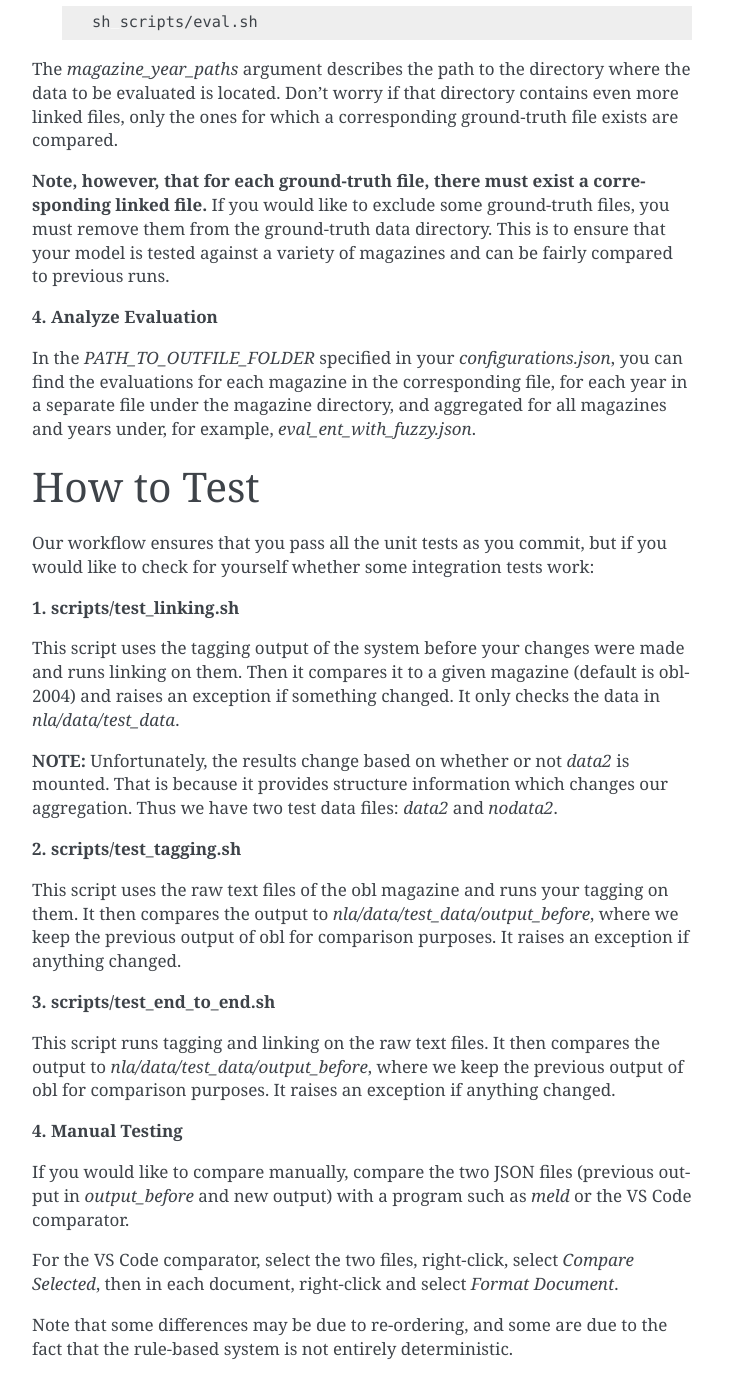
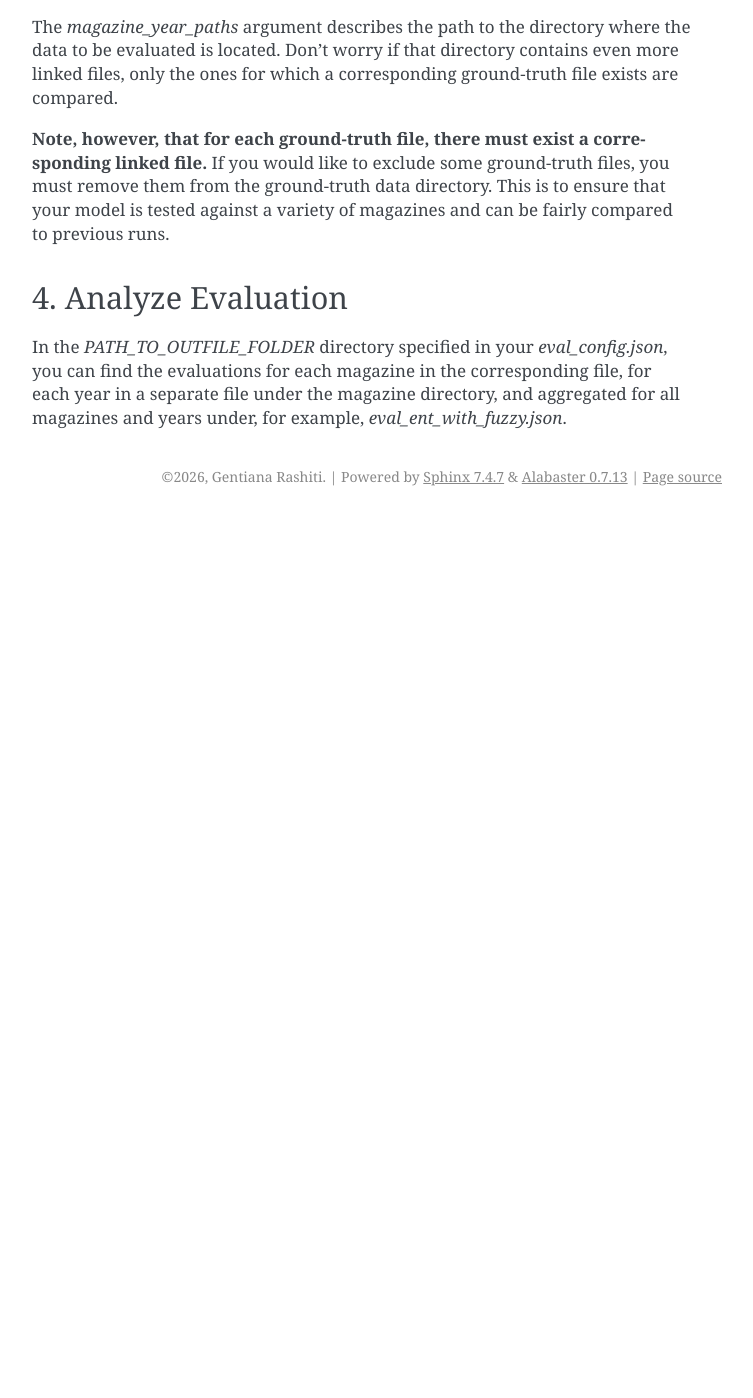
Before and after one commit to eth-library/CHNOBLi, a Sphinx documentation site: the page built from docs/source/evaluation.rst, in a window 1280 px wide and 1400 px high, scrolled down 753 px. Shown: the whole window, without its empty margins (388-1141 px from the left). Built offline with Sphinx 7.4.7, drawn with Linux system fonts in a browser that asks for light colours; after the commit the page ends 1269 px from its top, so only the background shows below that; some of the changed text lies outside the part shown.

Commit message:
update descriptions, docstrings

```diff
--- a/docs/source/evaluation.rst
+++ b/docs/source/evaluation.rst
@@ -2,11 +2,10 @@
 ===============
 To evaluate the output of this system, you need:
 
-**1. Ground-Truth Data**
+1. Ground-Truth Data
+~~~~~~~~~~~~~~~~~~~~
 
-There are two sets of ground-truth data, both describing select years and pages of the same magazines [cmt, edu, fsi, gfr, hvg, obl, rep, tjb, woh, zlp, zut]. One set was created "with fuzzy matching", i.e., minor misspellings of the entity name are tolerated when looking for the corresponding GND entry, while the other was created "without fuzzy matching", so only the name on the screen was considered.
-
-To select which ground-truth dataset you would like to evaluate against, set the command-line argument `--fuzzy True` or `--fuzzy False`. If nothing is set, the default is `--fuzzy True`.
+The ground-truth data, consisting of select years and pages of the magazines [cmt, edu, fsi, gfr, hvg, obl, rep, tjb, woh, zut] was created "with fuzzy matching", i.e., minor misspellings of the entity name are tolerated when looking for the corresponding GND entry.
 
 Your configuration file then specifies where the ground-truth data for the fuzzy level is located:
 
@@ -14,11 +13,13 @@
 
         nla/configs/eval_config.json
 
-**2. Evaluation Level**
+2. Evaluation Level
+~~~~~~~~~~~~~~~~~~~
 
 Evaluation can be done at an entity or reference level. To select which level of evaluation you would like to see, set the command-line argument `--eval_level ref` or `--eval_level ent`.
 
-**3. Run Evaluation**
+3. Run Evaluation
+~~~~~~~~~~~~~~~~~
 
     You can simply run the script:
 
@@ -30,32 +31,7 @@
 
 **Note, however, that for each ground-truth file, there must exist a corresponding linked file.** If you would like to exclude some ground-truth files, you must remove them from the ground-truth data directory. This is to ensure that your model is tested against a variety of magazines and can be fairly compared to previous runs.
 
-**4. Analyze Evaluation**
+4. Analyze Evaluation
+~~~~~~~~~~~~~~~~~~~~~
 
-In the `PATH_TO_OUTFILE_FOLDER` specified in your `configurations.json`, you can find the evaluations for each magazine in the corresponding file, for each year in a separate file under the magazine directory, and aggregated for all magazines and years under, for example, `eval_ent_with_fuzzy.json`.
-
-How to Test
-===========
-Our workflow ensures that you pass all the unit tests as you commit, but if you would like to check for yourself whether some integration tests work:
-
-**1. scripts/test_linking.sh**
-
-This script uses the tagging output of the system before your changes were made and runs linking on them. Then it compares it to a given magazine (default is obl-2004) and raises an exception if something changed. It only checks the data in `nla/data/test_data`.
-
-**NOTE:** Unfortunately, the results change based on whether or not `data2` is mounted. That is because it provides structure information which changes our aggregation. Thus we have two test data files: `data2` and `nodata2`.
-
-**2. scripts/test_tagging.sh**
-
-This script uses the raw text files of the obl magazine and runs your tagging on them. It then compares the output to `nla/data/test_data/output_before`, where we keep the previous output of obl for comparison purposes. It raises an exception if anything changed.
-
-**3. scripts/test_end_to_end.sh**
-
-This script runs tagging and linking on the raw text files. It then compares the output to `nla/data/test_data/output_before`, where we keep the previous output of obl for comparison purposes. It raises an exception if anything changed.
-
-**4. Manual Testing**
-
-If you would like to compare manually, compare the two JSON files (previous output in `output_before` and new output) with a program such as `meld` or the VS Code comparator.
-
-For the VS Code comparator, select the two files, right-click, select *Compare Selected*, then in each document, right-click and select *Format Document*.
-
-Note that some differences may be due to re-ordering, and some are due to the fact that the rule-based system is not entirely deterministic.
+In the `PATH_TO_OUTFILE_FOLDER` directory specified in your `eval_config.json`, you can find the evaluations for each magazine in the corresponding file, for each year in a separate file under the magazine directory, and aggregated for all magazines and years under, for example, `eval_ent_with_fuzzy.json`.
```
Also changed, not shown: 1 other file.
